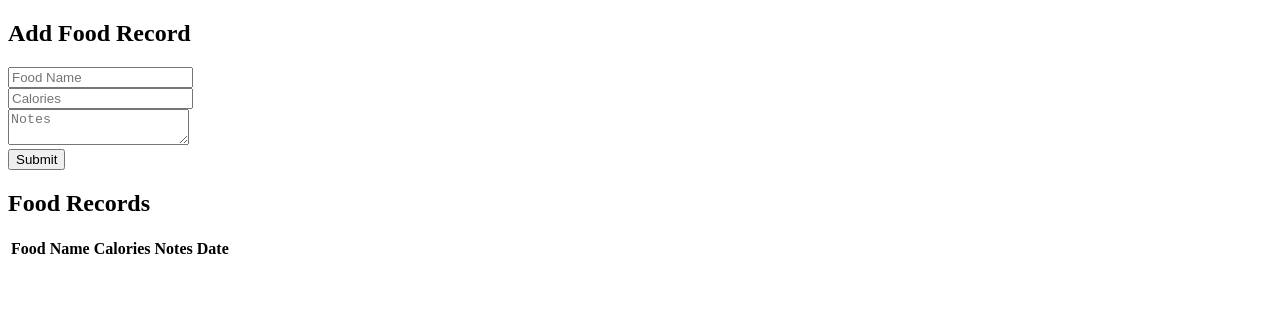
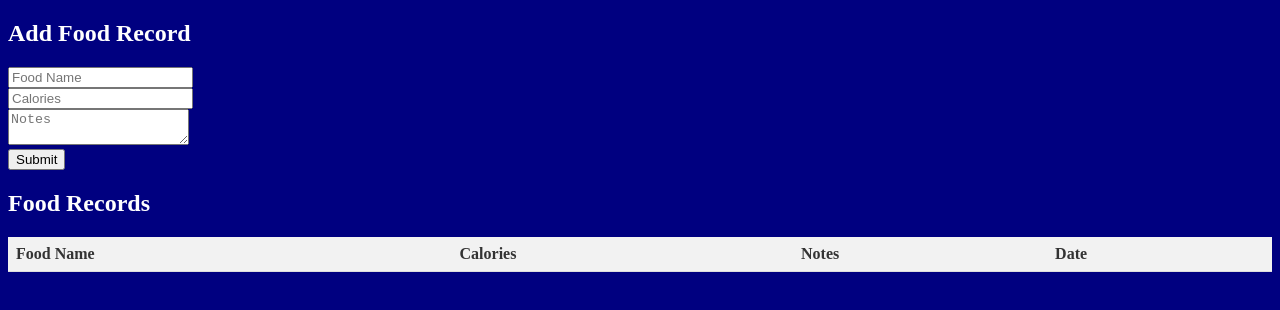
Before and after one commit to robertliamchristian/lifer, a website: page public/index.html in a window 1280 px wide. Drawn offline with Linux system fonts and the light colour scheme; no server answers.

Commit message:
added style sheet

```diff
--- a/public/index.html
+++ b/public/index.html
@@ -2,6 +2,7 @@
 <html>
 <head>
     <title>Add Food Record</title>
+    <link rel="stylesheet" href="styles/style.css">
 </head>
 <body>
     <h2>Add Food Record</h2>
--- /dev/null
+++ b/public/styles/style.css
@@ -0,0 +1,20 @@
+body {
+    background-color: navy;
+    color: white;
+}
+
+table {
+    width: 100%;
+    border-collapse: collapse;
+}
+
+th, td {
+    padding: 8px;
+    text-align: left;
+    border-bottom: 1px solid #ddd;
+}
+
+th {
+    background-color: #f2f2f2;
+    color: #333;
+}
```
Also changed, not shown: 1 other file.
